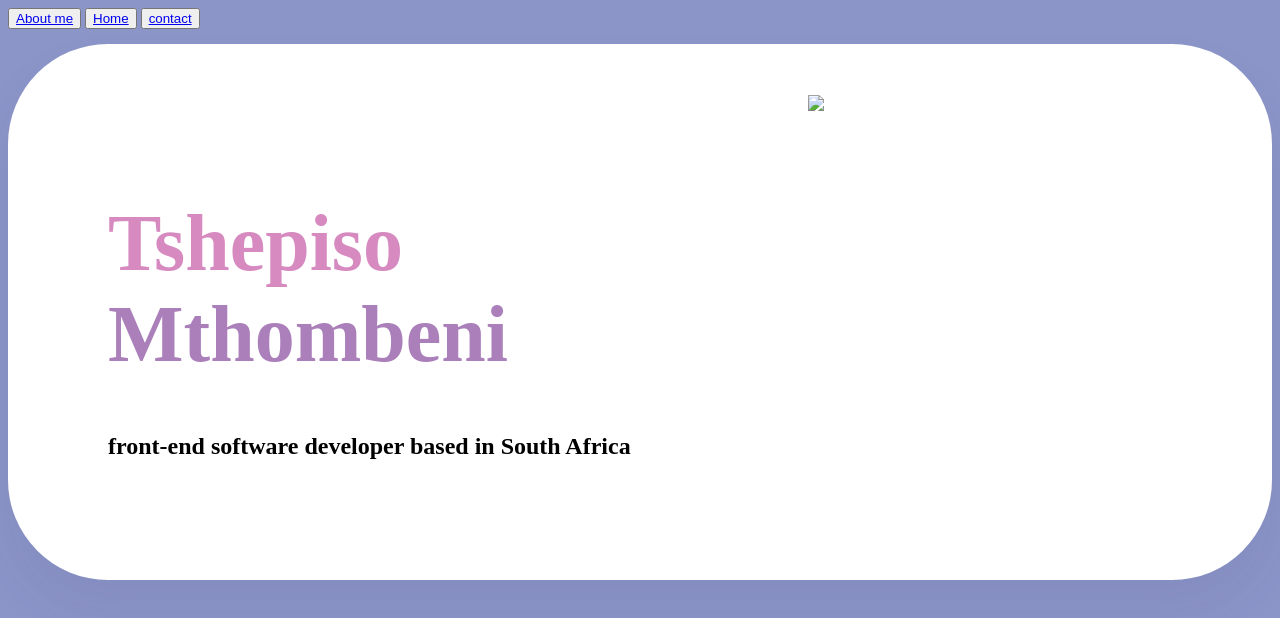
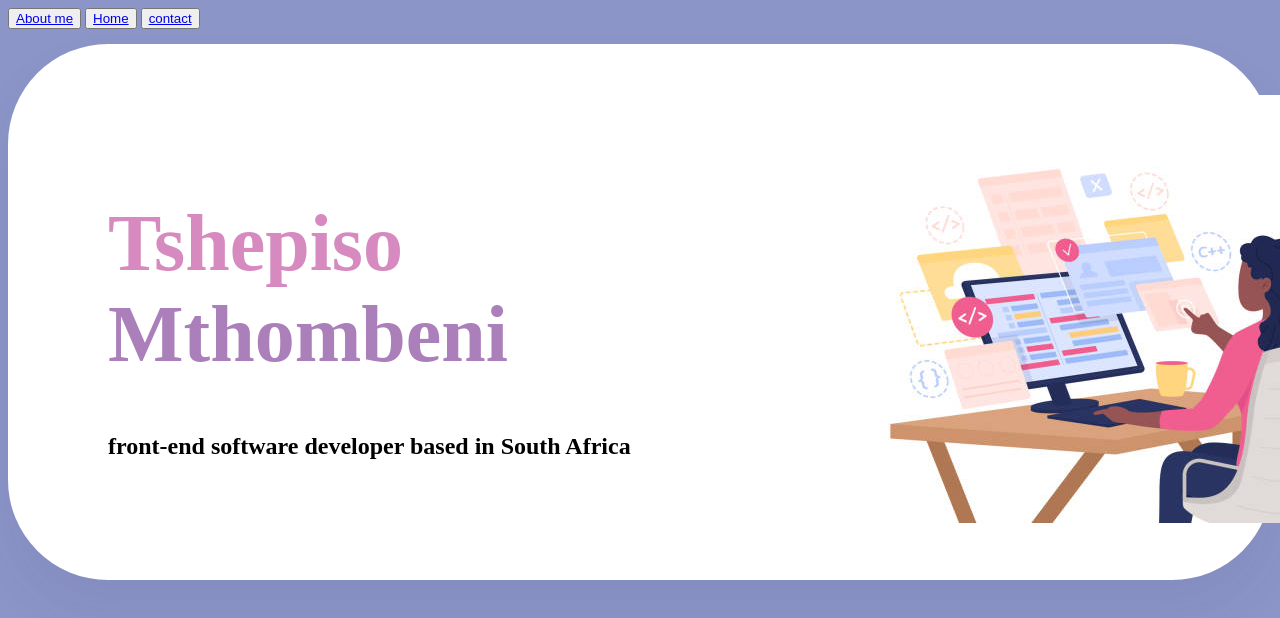
Before and after one commit to Tshepiso-jpg/Landing-page, a plain HTML site: page index.html in a window 1280 px wide. Shown: the top 618 px of the page. Drawn offline with Linux system fonts and the light colour scheme.

Commit message:
Update index.html

```diff
--- a/index.html
+++ b/index.html
@@ -36,7 +36,7 @@
 </div>
 
 <div class="image">
-<img src="images/woman coding.png"/>
+<img src="woman coding.png"/>
 </div>
 
   </body>
```
